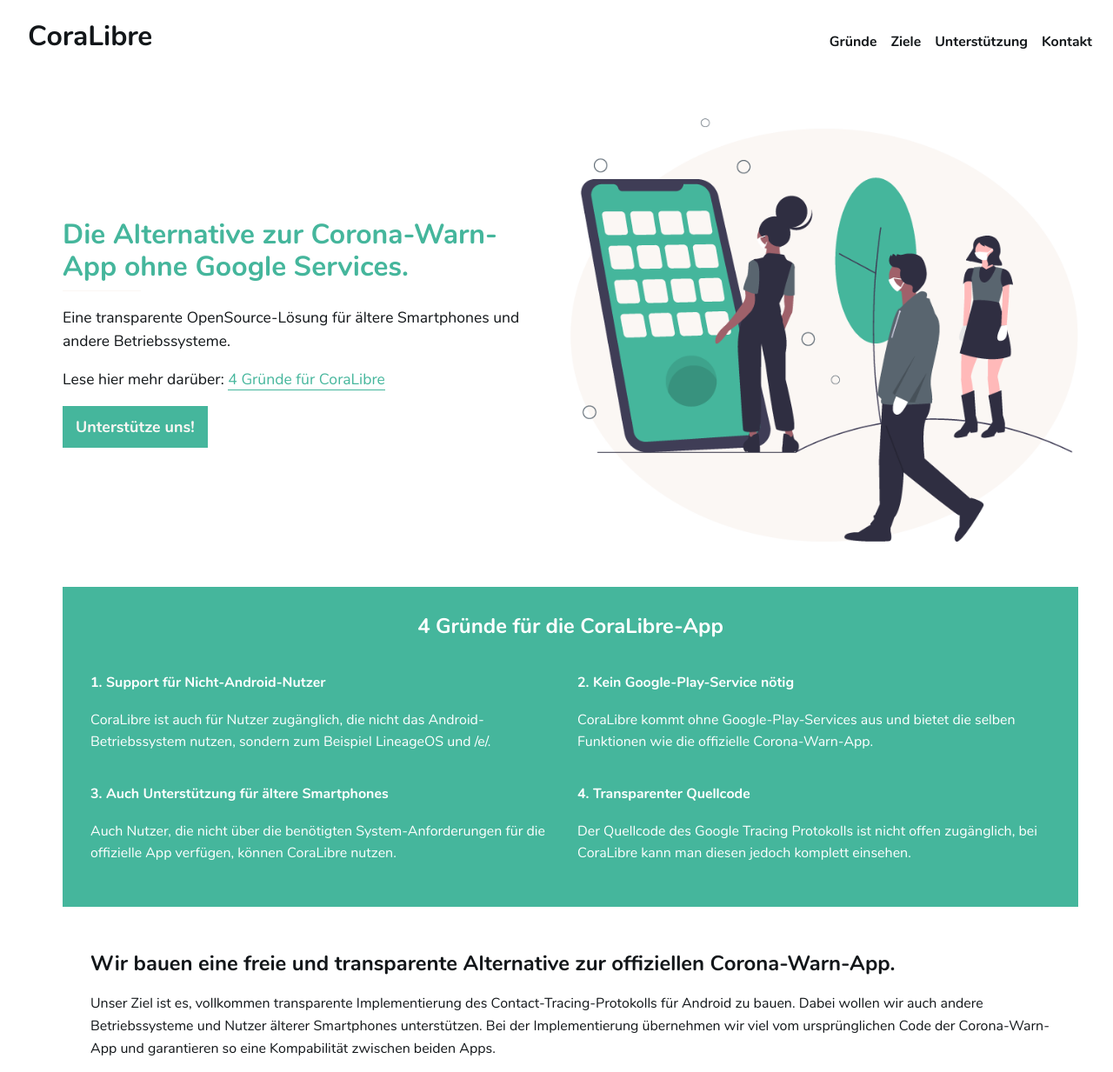
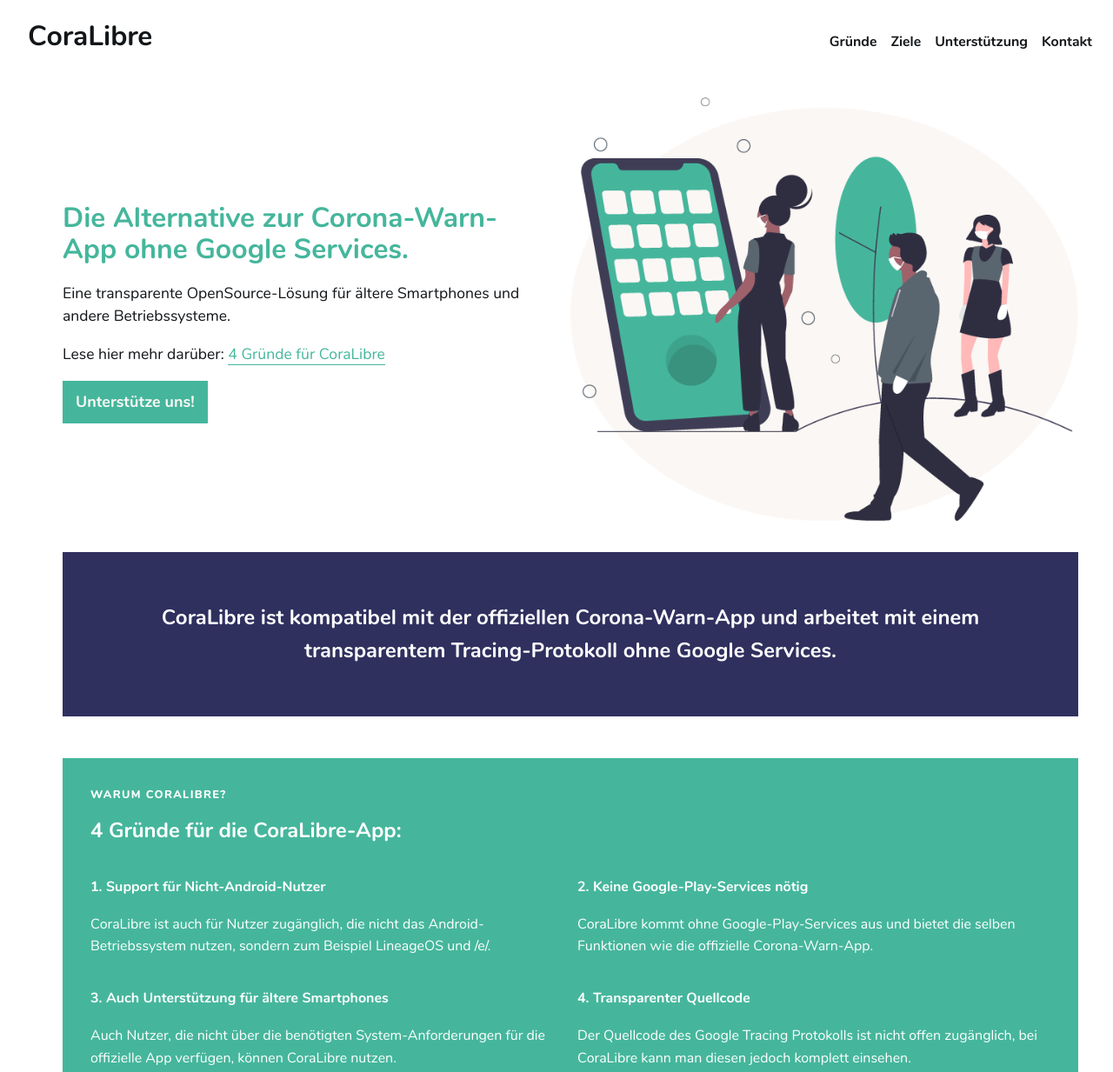
Before and after one commit to CoraLibre/CoraLibre-website, a Gatsby site: page / in a window 1280 px wide. Shown: the top 1233 px of the page at 87% size. Built offline with nearby package versions, Linux system fonts and the light colour scheme; Gatsby itself is replaced by a stand-in of ours.

Commit message:
Rework sections, add styles, add quote section

```diff
--- a/src/assets/stylesheets/pages/_home.scss
+++ b/src/assets/stylesheets/pages/_home.scss
@@ -21,15 +21,6 @@
     line-height: 1.5em;
   }
 
-  hr {
-    width: 90px;
-    border-top: 1px solid $isabelline;
-    border-left: 0;
-    border-bottom: 0;
-    border-right: 0;
-    margin: 0.5em 0;
-  }
-
   small {
     text-transform: uppercase;
     color: $pine-green;
@@ -42,6 +33,21 @@
   img {
     max-width: 100%;
   }
+}
+
+/* QUOTE SECTION */
+
+.Quote-container {
+  background-color: $lapislazuli;
+  margin-top: 2em;
+  padding: 2em;
+  color: white;
+}
+
+.Quote-paragraph {
+  font-size: 1.5em;
+  font-weight: 700;
+  text-align: center;
 }
 
 /* GOALS-SECTION */
@@ -61,10 +67,6 @@
   background-color: $pine-green;
   color: white;
   margin-top: 3em;
-  h2 {
-    text-align: center;
-    margin-top: 0;
-  }
 }
 
 .Reasons-grid {
--- a/src/assets/stylesheets/utilities.scss
+++ b/src/assets/stylesheets/utilities.scss
@@ -1,6 +1,12 @@
+/* Overall margin; to be added to every container
+to keep layout consistency
+ */
+
 .margin-left {
   margin-left: 2em;
 }
+
+/* Links */
 
 .link {
   color: $pine-green;
@@ -14,6 +20,8 @@
   color: $jet-black;
   border-bottom: 0;
 }
+
+/* Buttons */
 
 .button {
   box-sizing: inherit;
@@ -44,7 +52,7 @@
   border: 3px solid $pine-green;
 }
 
-/* For colored backgrounds */
+/* Button classes for colored backgrounds */
 
 .white-button {
   background-color: $isabelline;
@@ -63,6 +71,13 @@
 .subtitle {
   text-transform: uppercase;
   color: $lapislazuli;
-  font-weight: 700;
+  font-weight: 800;
   letter-spacing: 1pt;
 }
+
+/* Helper class to overwrite color class;
+for example to be used on colored backgrounds for better readability */
+
+.white {
+  color: white;
+}
--- a/src/components/Layout.js
+++ b/src/components/Layout.js
@@ -22,7 +22,7 @@ const Layout = ({children, location}) => {
             <div style={{
                 margin: '0 auto',
                 maxWidth: '1200px',
-                padding: '2.5em 1.0875rem 1.45rem'
+                padding: '1em 1.0875rem 1.45rem'
             }}>
                 {children}
             </div>
--- a/src/components/Sections/goals.js
+++ b/src/components/Sections/goals.js
@@ -5,11 +5,12 @@ import AnchorLink from "react-anchor-link-smooth-scroll"
 const GoalsSection = () => {
     return (
         <div className="Goals-container margin-left" id='goals'>
+            <small className="subtitle">Unsere Ziele</small>
             <h2>Wir bauen eine freie und transparente Alternative zur offiziellen Corona-Warn-App.</h2>
             <div className="Goals-grid">
                 <div>
                     <p>
-                        Unser Ziel ist es, vollkommen transparente Implementierung des Contact-Tracing-Protokolls für Android zu bauen.
+                        Unser Ziel ist es, eine vollkommen transparente Implementierung des Contact-Tracing-Protokolls für Android zu bauen.
                         Dabei wollen wir auch andere Betriebssysteme und Nutzer älterer Smartphones unterstützen.
                         Bei der Implementierung übernehmen wir viel vom ursprünglichen Code der Corona-Warn-App und garantieren so eine Kompabilität zwischen beiden Apps.
                     </p>
--- a/src/components/Sections/hero.js
+++ b/src/components/Sections/hero.js
@@ -8,7 +8,6 @@ const HeroSection = () => {
         <div className="Hero-container" id='start'>
             <div className="Hero-container__text margin-left">
                 <h1>Die Alternative zur Corona-Warn-App ohne Google Services.</h1>
-                <hr/>
                 <p>
                     Eine transparente OpenSource-Lösung für ältere Smartphones und andere Betriebssysteme.</p>
                 <p>
--- /dev/null
+++ b/src/components/Sections/quote.js
@@ -0,0 +1,16 @@
+import React from "react"
+import Fade from "react-reveal"
+
+const QuoteSection = () => {
+    return (
+        <div className="Quote-container margin-left">
+            <Fade>
+                <p className="Quote-paragraph">
+                    CoraLibre ist kompatibel mit der offiziellen Corona-Warn-App und arbeitet mit einem transparentem Tracing-Protokoll ohne Google Services.
+                </p>
+            </Fade>
+        </div>
+    );
+};
+
+export default QuoteSection
--- a/src/components/Sections/reasons.js
+++ b/src/components/Sections/reasons.js
@@ -4,7 +4,8 @@ import React from "react"
 const ReasonsSection = () => {
     return (
         <div className="Reasons-container margin-left" id='reasons'>
-            <h2>4 Gründe für die CoraLibre-App</h2>
+            <small className="subtitle white">Warum CoraLibre?</small>
+            <h2>4 Gründe für die CoraLibre-App:</h2>
             <div className="Reasons-grid">
                 <div>
                     <h4>1. Support für Nicht-Android-Nutzer</h4>
@@ -13,7 +14,7 @@ const ReasonsSection = () => {
                     </p>
                 </div>
                 <div>
-                    <h4>2. Kein Google-Play-Service nötig</h4>
+                    <h4>2. Keine Google-Play-Services nötig</h4>
                     <p>
                     CoraLibre kommt ohne Google-Play-Services aus und bietet die selben Funktionen wie die offizielle
                     Corona-Warn-App.
--- a/src/components/Sections/support.js
+++ b/src/components/Sections/support.js
@@ -4,6 +4,7 @@ import React from "react"
 const SupportSection = () => {
     return (
         <div className="Support-container margin-left" id='support'>
+            <small className="subtitle white">Unterstützung</small>
             <h2>Auch du kannst uns dabei helfen, CoraLibre zu verwirklichen!</h2>
             <p>Die CoraLibre-App wird ehrenamtlich und durch Förderprojekte stetig weiterentwickelt.
                 Trotzdem brauchen wir eure Unterstützung und freuen uns über helfende Hände. Wenn du dich als Entwickler angesprochen fühlst, zögere nicht und nimm Kontakt zu uns auf.</p>
--- a/src/pages/index.js
+++ b/src/pages/index.js
@@ -6,7 +6,8 @@ import ReasonsSection from "../components/Sections/reasons"
 import ContactSection from "../components/Sections/contact"
 import SupportSection from "../components/Sections/support"
 import GoalsSection from "../components/Sections/goals"
-import HeroSection from "../components/Sections/hero";
+import HeroSection from "../components/Sections/hero"
+import QuoteSection from "../components/Sections/quote"
 
 const IndexPage = () => {
     return (
@@ -15,6 +16,7 @@ const IndexPage = () => {
                 <title>CoraLibre</title>
             </Helmet>
             <HeroSection/>
+            <QuoteSection/>
             <ReasonsSection/>
             <GoalsSection/>
             <SupportSection/>
```
